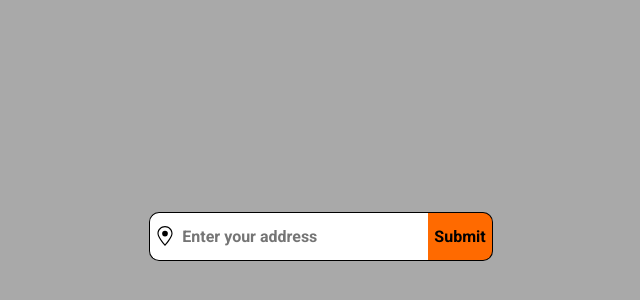
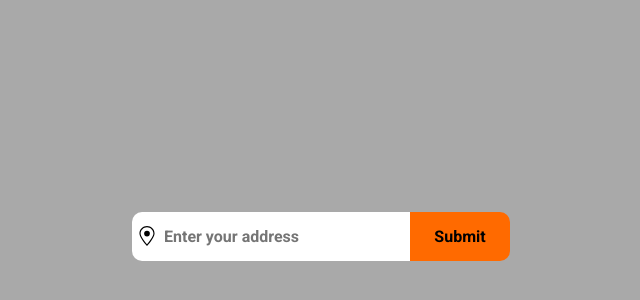
Before and after one commit to WoltEye/search-bar-test, a plain HTML site: page index.html in a window 1280 px wide. Shown: the part 164-464 px from the top of the page, without its empty margins (319-959 px from the left). Drawn offline with Linux system fonts and the light colour scheme.

Commit message:
Update style.css

```diff
--- a/style.css
+++ b/style.css
@@ -20,11 +20,13 @@ body {
   justify-content: stretch;
 }
 
+
+
 .search-bar form input:first-child {
-border: 1px solid black;
 border-left: transparent;
 border-right: transparent;
-height: 45px;
+border: transparent;
+height: 47px;
 width: 250px;
 }
 
@@ -42,9 +44,6 @@ outline: none;
 
 .search-bar .img-wrapper {
 display: inline-flex;
-border-left: 1px solid black;
-border-top: 1px solid black;
-border-bottom: 1px solid black;
 border-top-left-radius: 10px;
 border-bottom-left-radius: 10px;
 margin: 0;
@@ -63,11 +62,11 @@ background-color: white;
 }
 
 .search-bar form input:last-child {
-    border: 1px solid black;
-    border-left: transparent;
+    border: transparent;
     border-top-right-radius: 10px;
     border-bottom-right-radius: 10px;
     height: 49px;
     background-color: rgb(255, 106, 0);
-    margin-left: -10px
+    margin-left: -10px;
+    width: 100px;
 }
```
